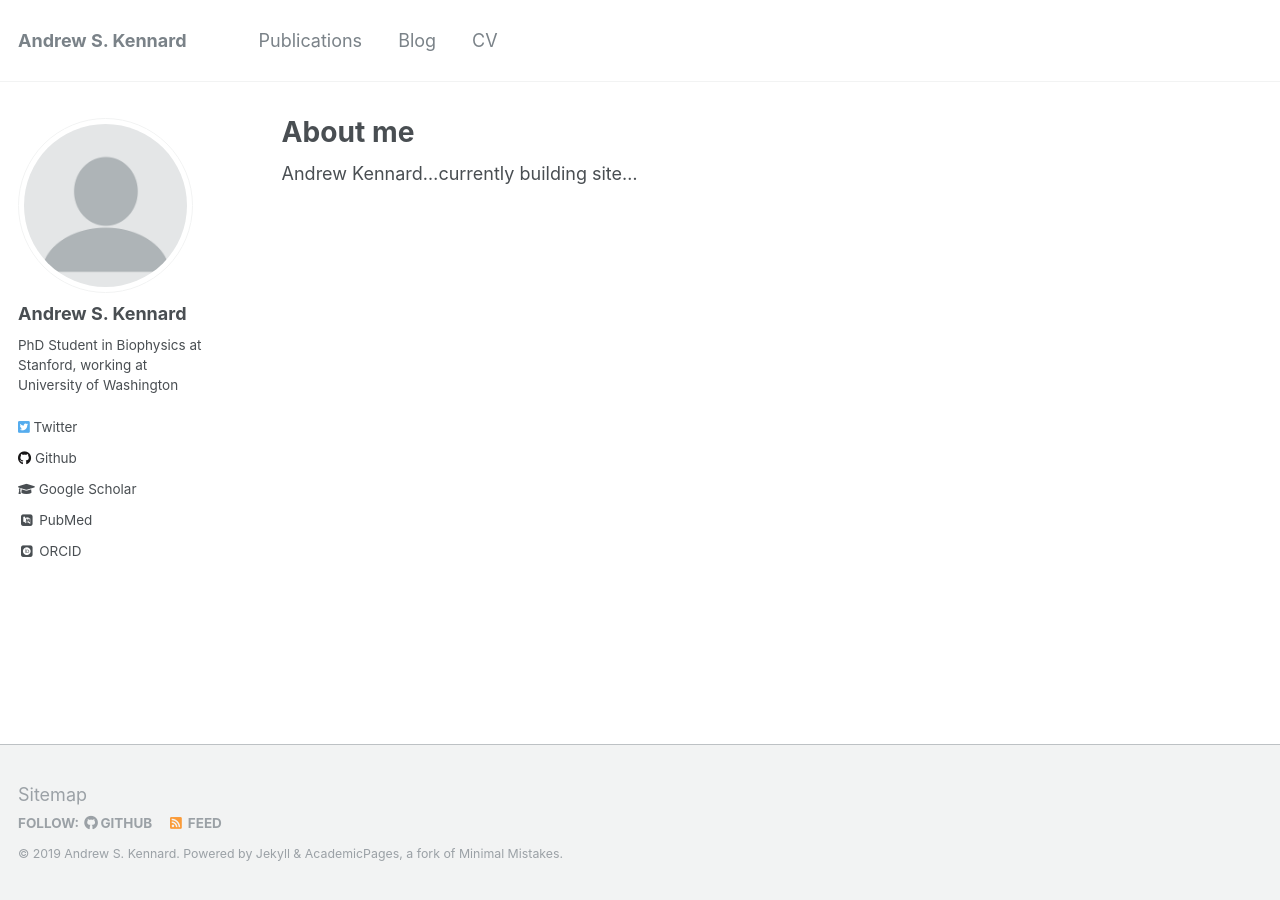
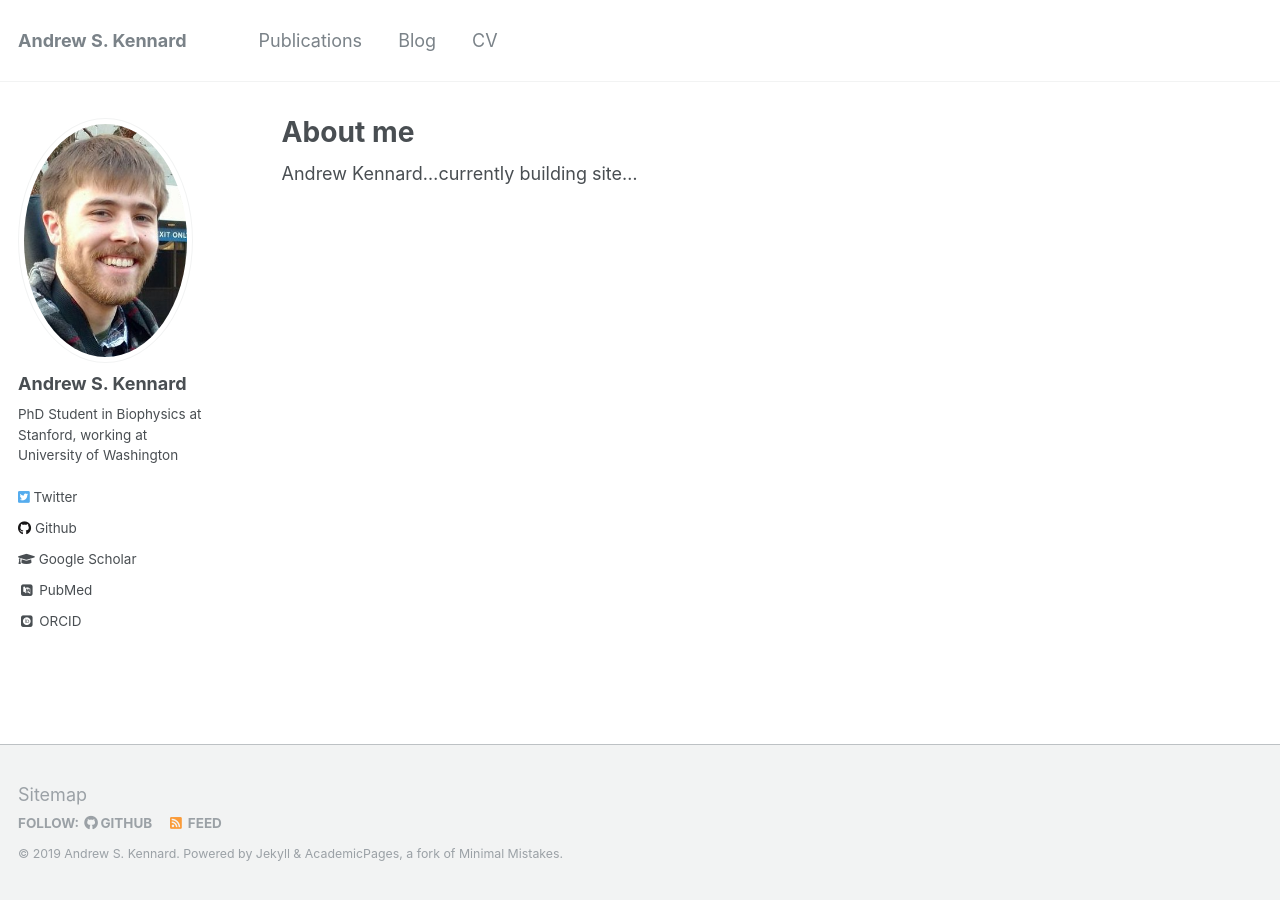
Before and after one commit to andrewkennard/andrewkennard.github.io, a Jekyll site: the page built from _pages/about.md, in a window 1280 px wide. Built offline with Jekyll 4.4.1, drawn with Linux system fonts in a browser that asks for light colours; some web fonts are replaced.

Commit message:
Incorporate profile pic

```diff
--- a/_config.yml
+++ b/_config.yml
@@ -81,7 +81,7 @@ analytics:
 # Site Author
 author:
   name             : "Andrew S. Kennard"
-  avatar           : "profile.png"
+  avatar           : "headshot280x400.jpg"
   bio              : "PhD Student in Biophysics at Stanford, working at
                       University of Washington"
   location         :
```
Also changed, not shown: images/headshot280x400.jpg (added), 1 other file.
